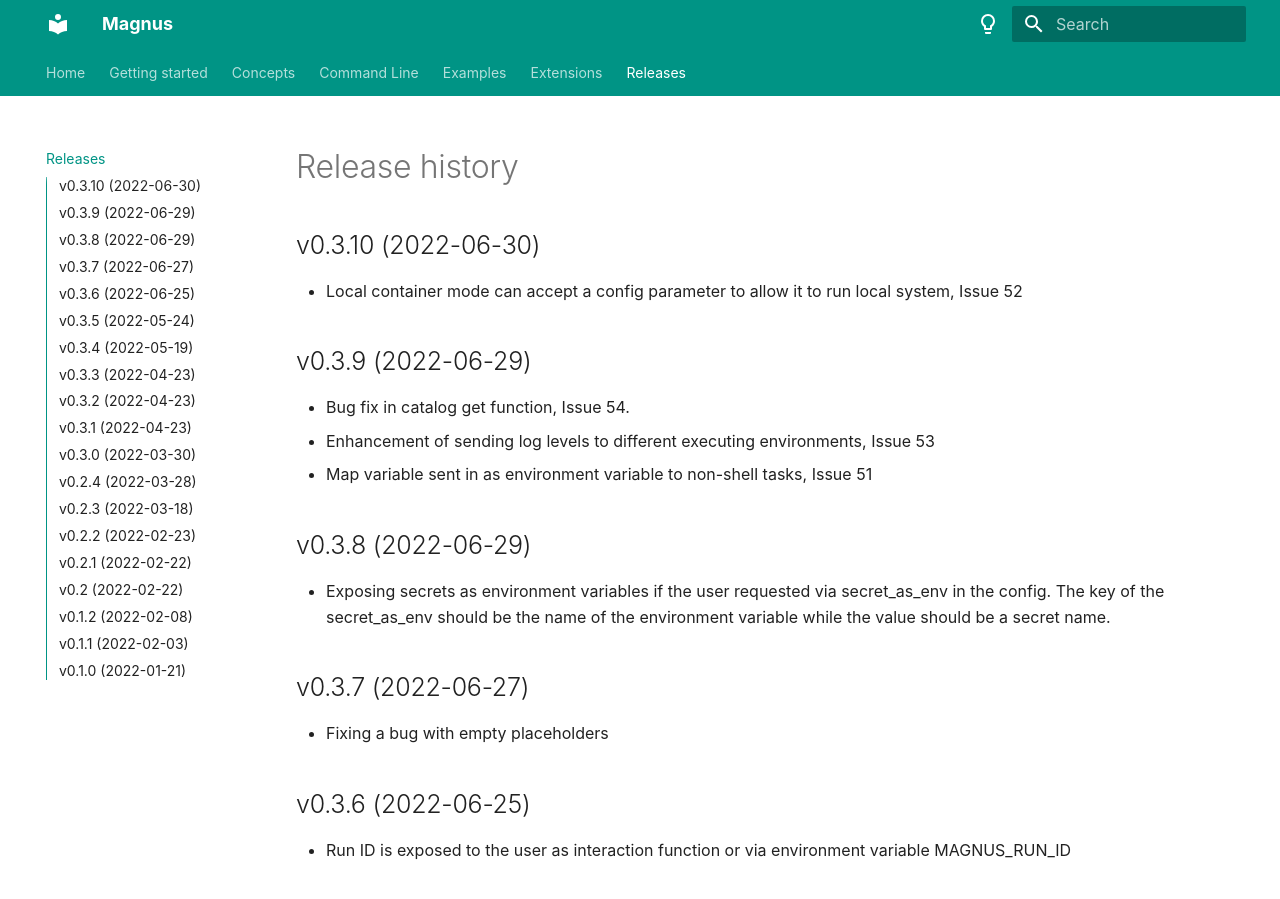
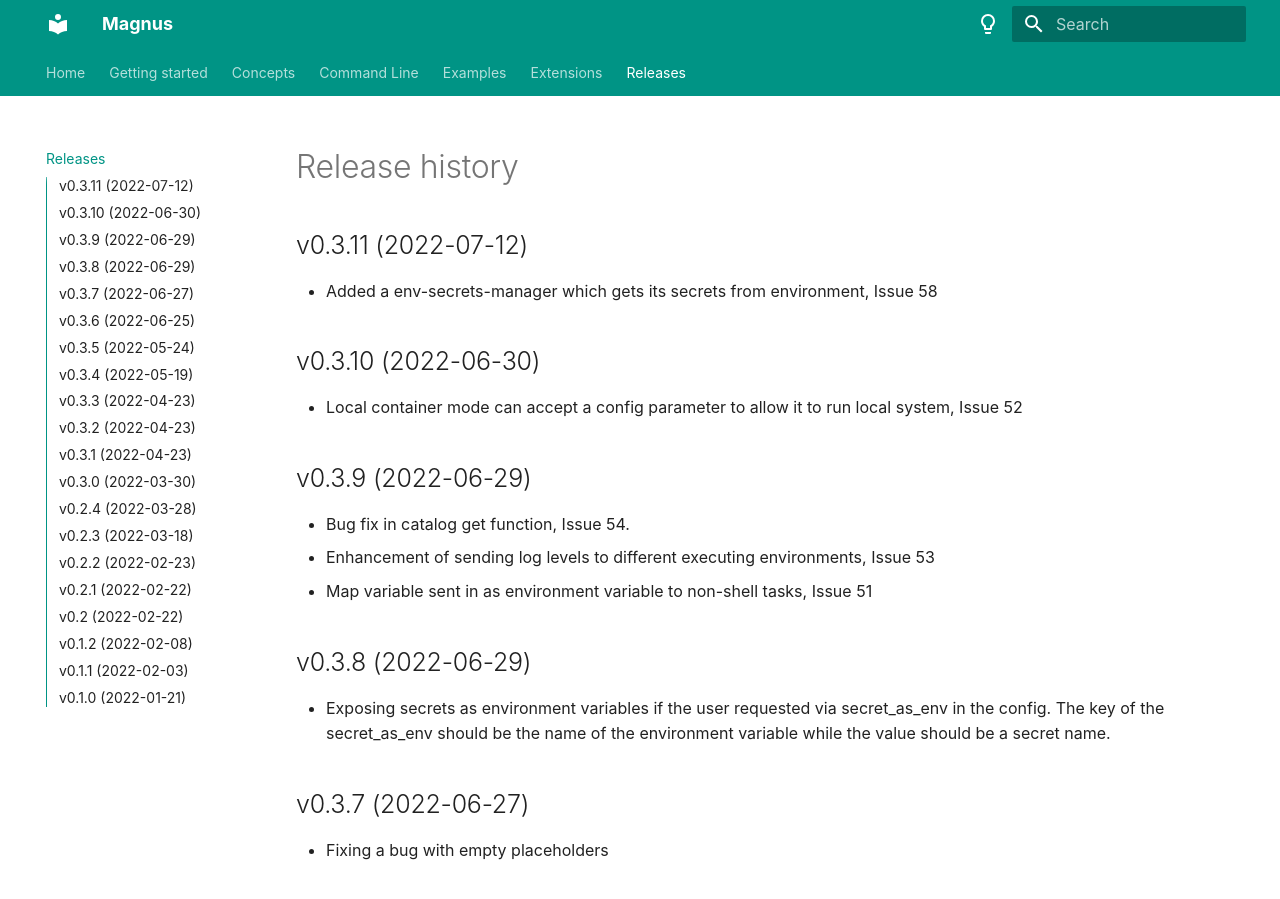
Before and after one commit to AstraZeneca/runnable, an MkDocs documentation site: the page built from docs/RELEASES.md, in a window 1280 px wide and 900 px high. Built offline with MkDocs 1.6.1 and Material for MkDocs 9.7.7, drawn with Linux system fonts in a browser that asks for light colours.

Commit message:
Added Environment secrets manager

```diff
--- a/docs/RELEASES.md
+++ b/docs/RELEASES.md
@@ -1,4 +1,9 @@
 # Release history
+
+## v0.3.11 (2022-07-12)
+
+- Added a env-secrets-manager which gets its secrets from environment, Issue 58
+
 
 ## v0.3.10 (2022-06-30)
 
--- a/mkdocs.yml
+++ b/mkdocs.yml
@@ -66,6 +66,8 @@ nav:
       - "Secrets":
           - "Overview": "concepts/secrets.md"
           - "Dot Env": "concepts/secrets-implementations/dot-env.md"
+          - "Do Nothing": "concepts/secrets-implementations/do-nothing.md"
+          - "Env Secrets Manager": "concepts/secrets-implementations/env-secrets-manager.md"
           - "Extensions": "concepts/secrets-implementations/extensions.md"
       - "Run Log":
           - "Overview": "concepts/run-log.md"
--- a/pyproject.toml
+++ b/pyproject.toml
@@ -1,6 +1,6 @@
 [tool.poetry]
 name = "magnus"
-version = "0.3.10"
+version = "0.3.11"
 description = "A Compute agnostic pipelining software"
 authors = ["Vijay Vammi <vijay.vammi@astrazeneca.com>", "Vijay Vammi <mesanthu@gmail.com>"]
 license = "Apache-2.0"
@@ -11,7 +11,7 @@ documentation = "https://astrazeneca.github.io/magnus-core/"
 
 
 [tool.poetry.dependencies]
-python = "^3.6.1"
+python = "^3.7.1"
 "ruamel.yaml" = "*"
 "ruamel.yaml.clib" = "*"
 yachalk = "*"
@@ -57,6 +57,7 @@ magnus= 'magnus.cli:cli'
 [tool.poetry.plugins."magnus.secrets.BaseSecrets"]
 "do-nothing" = "magnus.secrets:DoNothingSecretManager"
 "dotenv" = "magnus.secrets:DotEnvSecrets"
+"env-secrets-manager" = "magnus.secrets:EnvSecretsManager"
 
 # Plugins for Run Log store
 [tool.poetry.plugins."magnus.datastore.BaseRunLogStore"]
@@ -93,7 +94,6 @@ magnus= 'magnus.cli:cli'
 "dag" = "magnus.nodes:DagNode"
 "as-is" = "magnus.nodes:AsISNode"
 
-# TODO: Can we use this to configure magnus?
 
 [build-system]
 requires = ["poetry-core>=1.0.0"]
```
Also changed, not shown: docs/concepts/secrets-implementations/do-nothing.md (added, +16 -0 lines), docs/concepts/secrets-implementations/env-secrets-manager.md (added, +26 -0 lines), 2 other files.
